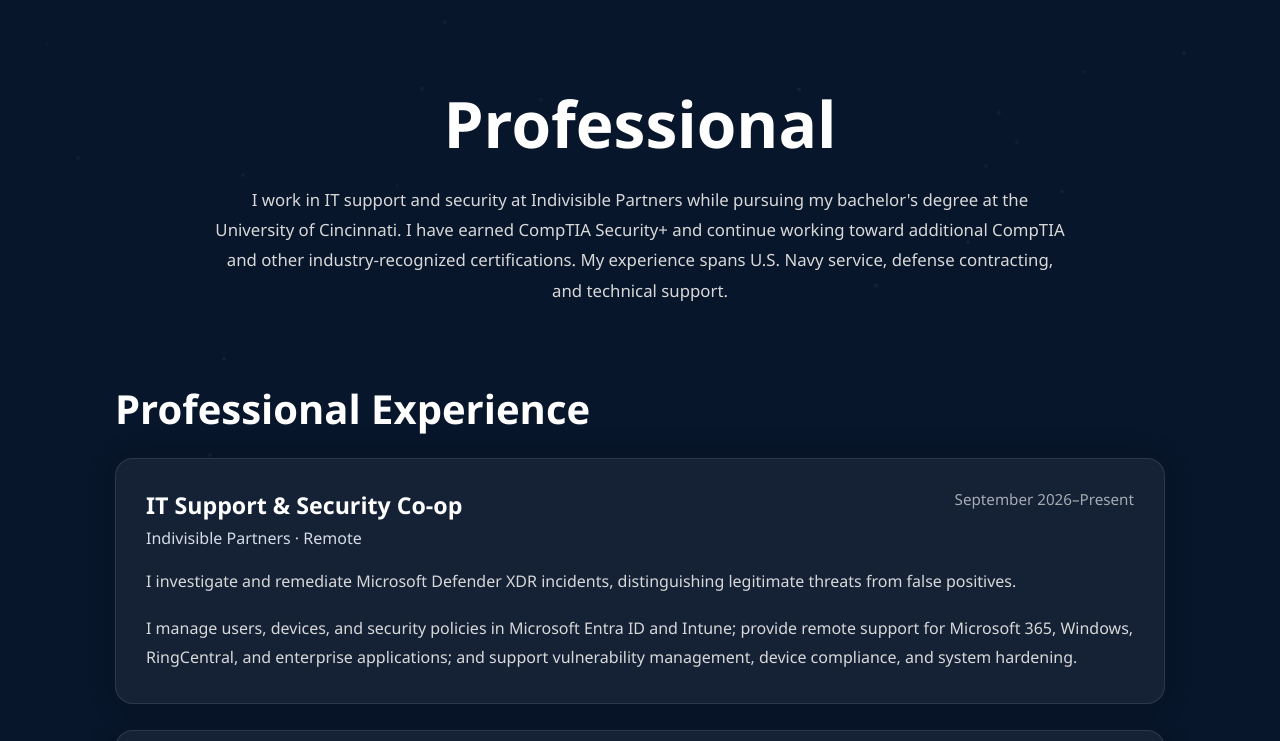
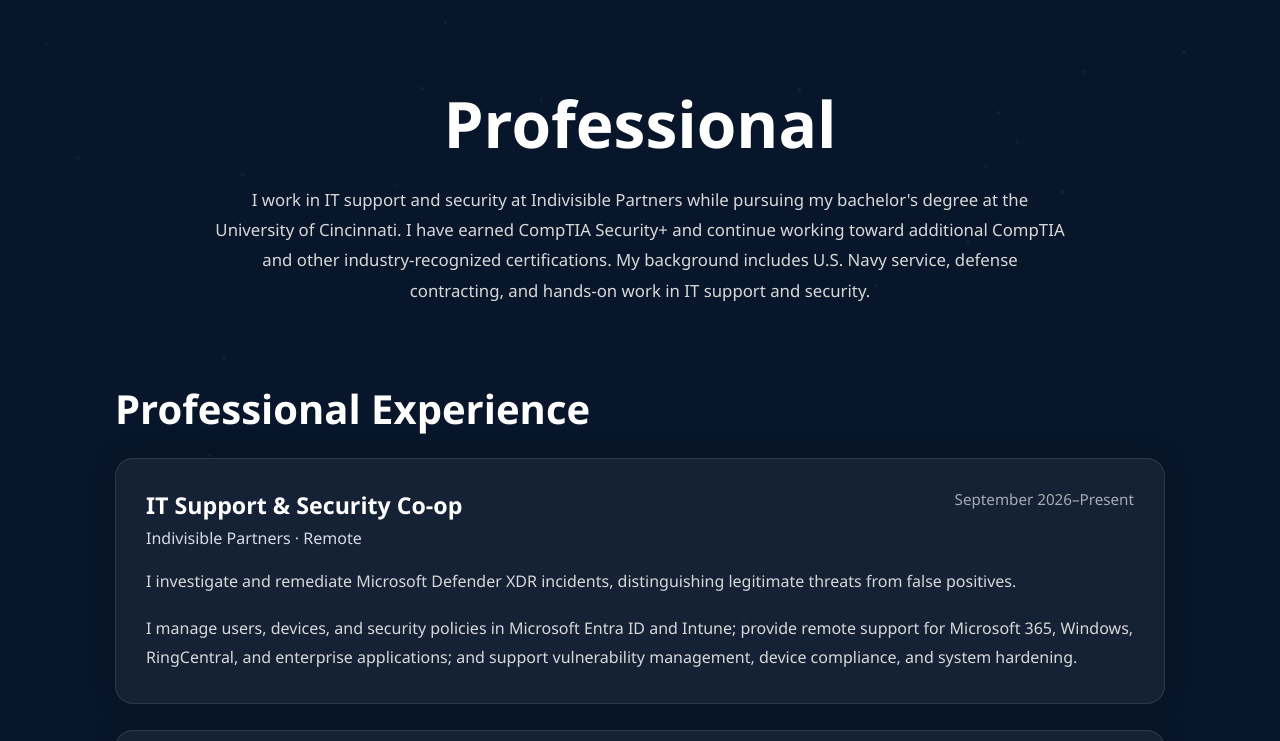
Before and after one commit to JesseBlankenship/jesse_website, a plain HTML site: page PROFESSIONAL.HTML in a window 1280 px wide. Shown: the top 741 px of the page. Drawn offline with Linux system fonts and the light colour scheme.

Commit message:
Simplify professional introduction wording

```diff
--- a/PROFESSIONAL.HTML
+++ b/PROFESSIONAL.HTML
@@ -346,7 +346,7 @@ body{
         <p>
             I work in IT support and security at Indivisible Partners while pursuing my bachelor's degree at the University of Cincinnati.
             I have earned CompTIA Security+ and continue working toward additional CompTIA and other industry-recognized certifications.
-            My experience spans U.S. Navy service, defense contracting, and technical support.
+            My background includes U.S. Navy service, defense contracting, and hands-on work in IT support and security.
         </p>
     </header>
 
```
